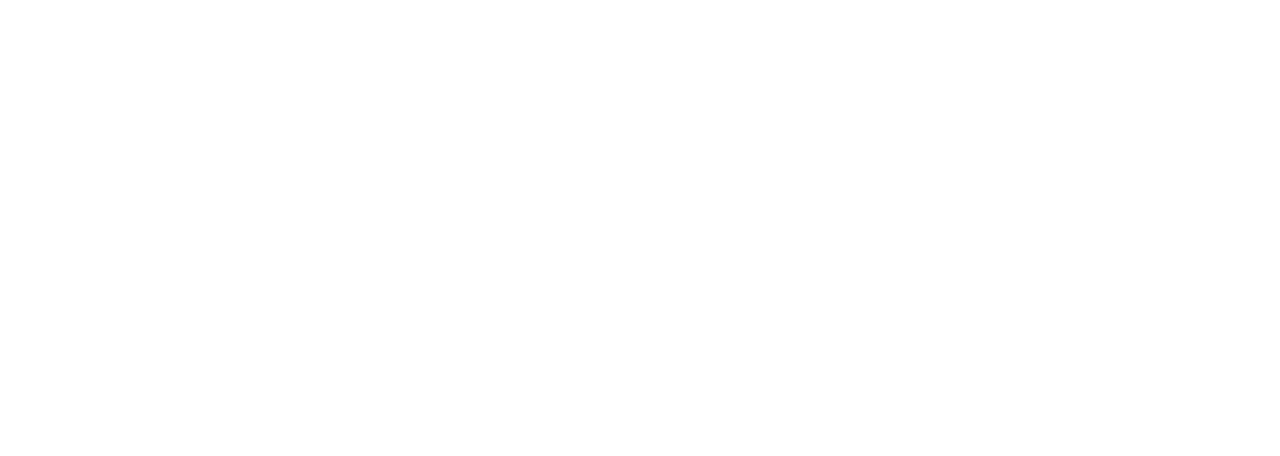
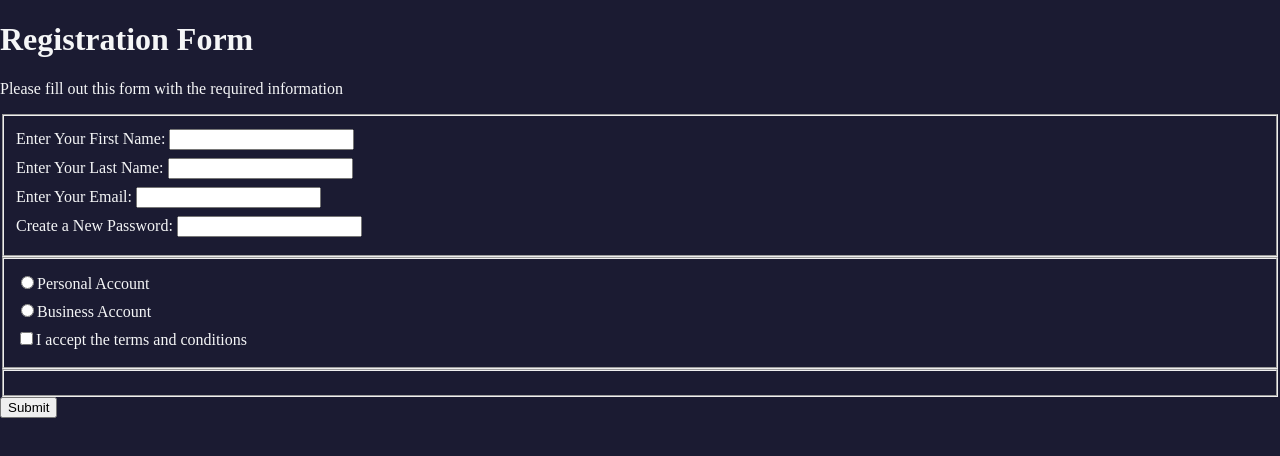
Before and after one commit to ckim77/registration-form-css, a plain HTML site: page index.html in a window 1280 px wide. Drawn offline with Linux system fonts and the light colour scheme.

Commit message:
working on third fieldset

```diff
--- a/index.html
+++ b/index.html
@@ -8,6 +8,27 @@
     <link href="./styles.css" rel="stylesheet" />
 </head>
 <body>
+    <h1>Registration Form</h1>
+    <p>Please fill out this form with the required information</p>
+    <form action="https://fcc-registration-form.com">
+        <fieldset>
+            <label>Enter Your First Name: <input type="text" required /></label>
+            <label>Enter Your Last Name: <input type="text" required /></label>
+            <label>Enter Your Email: <input type="email" required /></label>
+            <label>Create a New Password: <input type="password" pattern= "[a-z0-5] {8,}" required /></label>
+        </fieldset>
 
+        <fieldset>
+            <label><input type="radio" name="account-type" />Personal Account</label>
+            <label><input type="radio" name="account-type" />Business Account</label>
+            <label><input type="checkbox" />I accept the terms and conditions</label>
+        </fieldset>
+
+        <fieldset>
+            <label></label>
+        </fieldset>
+        <input type="submit" value="Submit" />
+
+    </form>
 </body>
 </html>
--- a/styles.css
+++ b/styles.css
@@ -0,0 +1,12 @@
+body {
+    width: 100%;
+    height: 100vh;
+    margin: 0;
+    background-color: #1b1b32;
+    color: #f5f6f7;
+}
+
+label {
+    display: block;
+    margin: 0.5rem 0;
+}
```
